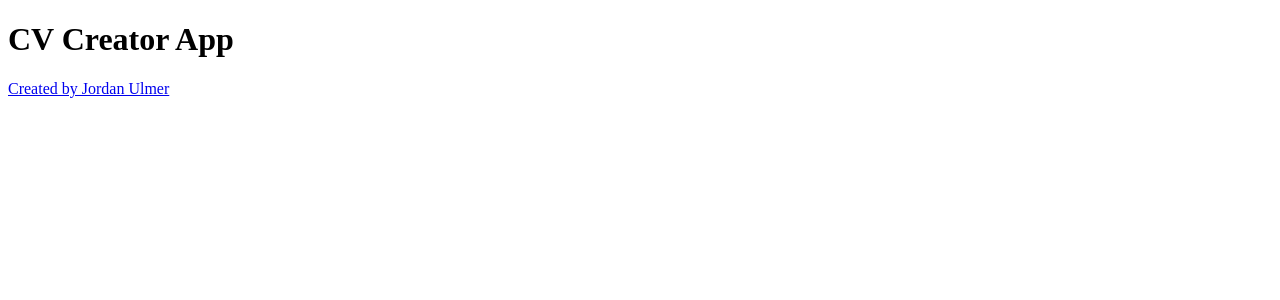
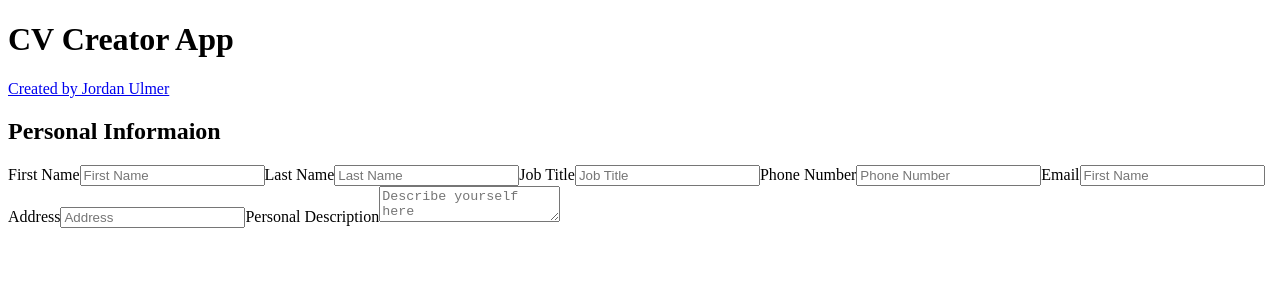
Before and after one commit to BreadleyCooper/cv-project, a React (Create React App) app: page / in a window 1280 px wide. Shown: the top 300 px of the page. Built offline with nearby package versions, Linux system fonts and the light colour scheme.

Commit message:
Added personal information form basics

```diff
--- a/src/App.js
+++ b/src/App.js
@@ -1,5 +1,6 @@
 import React, { Component } from "react"
 import Header from "./components/Header"
+import Personal from "./components/Form/Personal";
 
 class App extends Component {
   constructor(props) {
@@ -9,6 +10,7 @@ class App extends Component {
     return(
     <div>
       <Header title="CV Creator App" />
+      <Personal title="Personal Informaion" />
     </div>
     )
   };
--- /dev/null
+++ b/src/components/Form/Personal.js
@@ -0,0 +1,56 @@
+import React, {Component} from "react";
+
+class Personal extends Component {
+    constructor (props) {
+        super(props)
+
+        this.state = {
+            firstName: "",
+            lastName: "",
+            jobTitle: "",
+            phone: "",
+            email: "",
+            address: "",
+            personalDescription: "",
+            };
+
+        this.handleChange = this.handleChange.bind(this)
+    }
+
+    handleChange = (event) => {
+        const value = event.target.value;
+        this.setState({...this.state, [event.target.name]: value})
+    }
+    render() {
+        return (
+            <div>
+                <h2>{this.props.title}</h2>
+                <form>
+                    <label htmlFor="first_name">First Name</label>
+                    <input type="text" name="firstName" value={this.state.firstName} onChange={this.handleChange}  id="first_name" placeholder="First Name"></input>
+
+                    <label htmlFor="last_name">Last Name</label>
+                    <input type="text" name="lastName" value={this.state.lastName} onChange={this.handleChange}  id="last_name" placeholder="Last Name"></input>
+
+                    <label htmlFor="job_title">Job Title</label>
+                    <input type="text" name="jobTitle" value={this.state.jobTitle} onChange={this.handleChange}  id="job_title" placeholder="Job Title"></input>
+
+                    <label htmlFor="phone">Phone Number</label>
+                    <input type="tel" name="phone" value={this.state.phone} onChange={this.handleChange} id="phone" pattern="[0-9]" placeholder="Phone Number"></input>
+
+                    <label htmlFor="email">Email</label>
+                    <input type="email" name="email" value={this.state.email} onChange={this.handleChange}  id="first_name" placeholder="First Name"></input>
+
+                    <label htmlFor="address">Address</label>
+                    <input type="text" name="address" value={this.state.address} onChange={this.handleChange}  id="address" placeholder="Address"></input>
+
+                    <label htmlFor="description">Personal Description</label>
+                    <textarea type="text" name="description" value={this.state.personalDescription} onChange={this.handleChange}  id="description" placeholder="Describe yourself here"></textarea>
+
+                </form>
+            </div>
+        )
+    }
+}
+
+export default Personal
```
